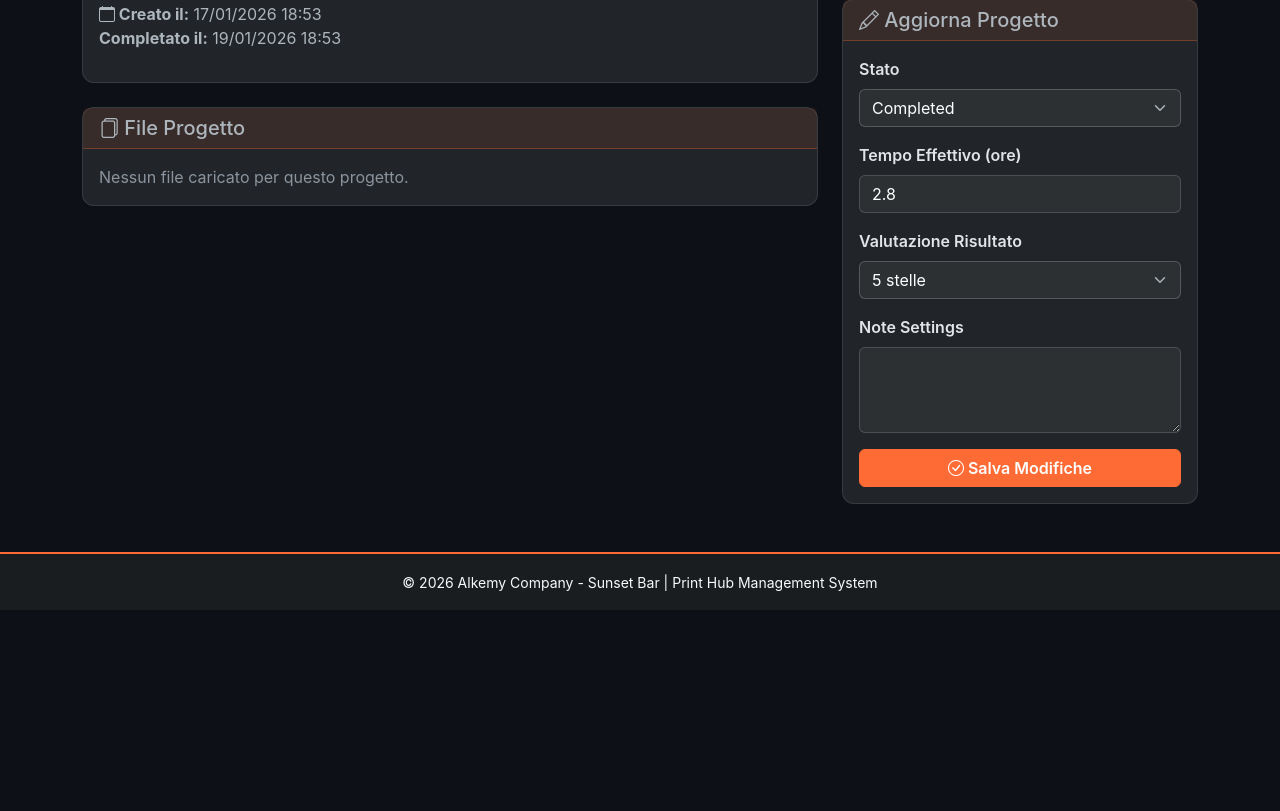
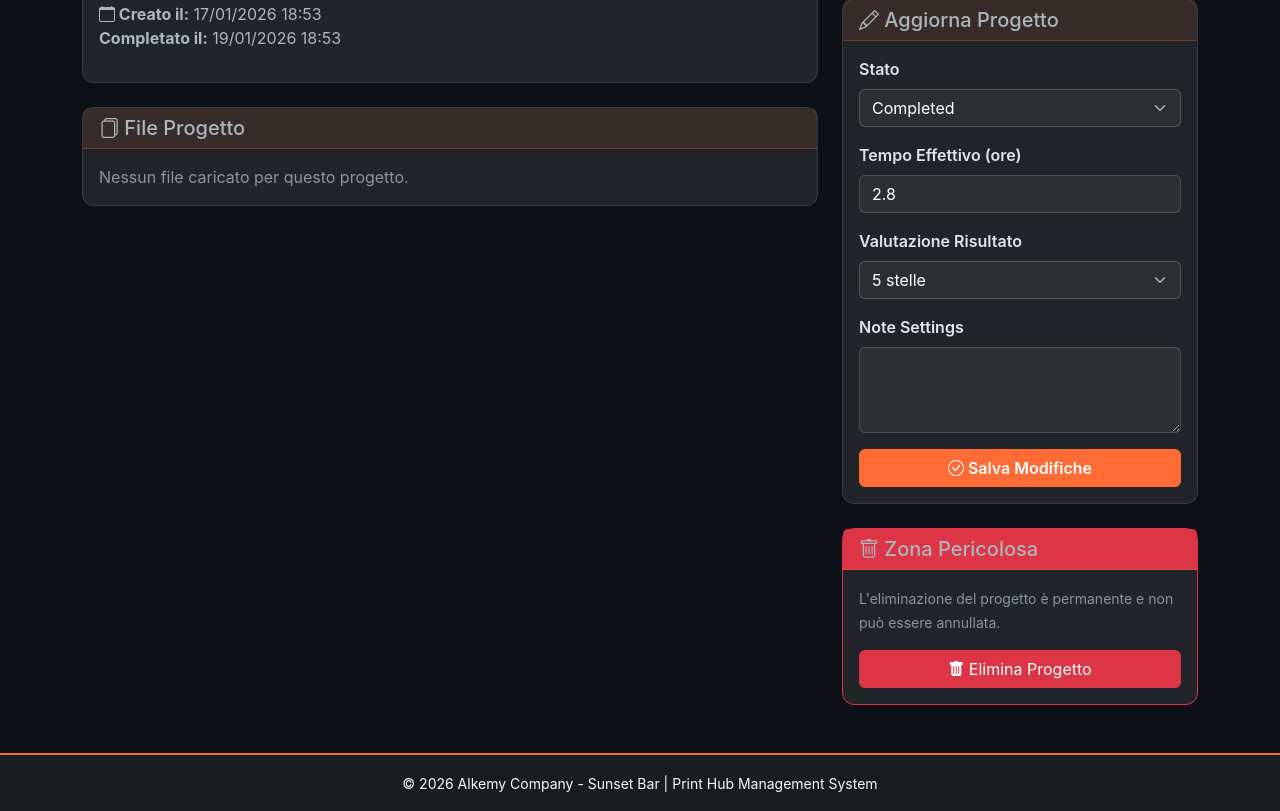
Before and after one commit to hunz88/gestionale-ordini-v2, a Flask app: page /projects/1 in a window 1280 px wide. Shown: the part 432-1243 px from the top of the page. Before the commit the page ends 1042 px from the top, so only its background shows below. Run offline with Flask 3, Linux system fonts and the light colour scheme; some libraries are stand-ins or nearby versions.

Commit message:
feat: Add delete functionality for projects and materials
Added features:
- Delete project route with confirmation dialog
- Delete material route with validation (checks if used in projects)
- Delete button in project detail page (danger zone)
- Delete button in materials list
- Confirmation prompts to prevent accidental deletions

Safety features:
- Material deletion blocked if used in any projects
- JavaScript confirmation before deletion
- Cascade delete for associated voice notes

https://claude.ai/code/session_01CD6VzEnZFibdwZWanbtbNB

```diff
--- a/app.py
+++ b/app.py
@@ -244,6 +244,24 @@ def update_project(project_id):
     return redirect(url_for('project_detail', project_id=project_id))
 
 
+@app.route('/projects/<int:project_id>/delete', methods=['POST'])
+def delete_project(project_id):
+    """Delete project"""
+    project = Project.query.get_or_404(project_id)
+
+    try:
+        # Delete associated voice notes (will cascade automatically due to relationship)
+        db.session.delete(project)
+        db.session.commit()
+        flash('Progetto eliminato con successo!', 'success')
+        return redirect(url_for('dashboard'))
+
+    except Exception as e:
+        db.session.rollback()
+        flash(f'Errore nell\'eliminazione: {str(e)}', 'danger')
+        return redirect(url_for('project_detail', project_id=project_id))
+
+
 @app.route('/projects/<int:project_id>/voice-note', methods=['POST'])
 def add_voice_note(project_id):
     """Add voice note to project"""
@@ -341,6 +359,29 @@ def update_material(material_id):
     except Exception as e:
         db.session.rollback()
         flash(f'Errore: {str(e)}', 'danger')
+
+    return redirect(url_for('materials'))
+
+
+@app.route('/materials/<int:material_id>/delete', methods=['POST'])
+def delete_material(material_id):
+    """Delete material"""
+    material = Material.query.get_or_404(material_id)
+
+    try:
+        # Check if material is used in any projects
+        projects_using = Project.query.filter_by(material_id=material_id).count()
+        if projects_using > 0:
+            flash(f'Impossibile eliminare: {projects_using} progetti usano questo materiale!', 'danger')
+            return redirect(url_for('materials'))
+
+        db.session.delete(material)
+        db.session.commit()
+        flash('Materiale eliminato con successo!', 'success')
+
+    except Exception as e:
+        db.session.rollback()
+        flash(f'Errore nell\'eliminazione: {str(e)}', 'danger')
 
     return redirect(url_for('materials'))
 
--- a/templates/project_detail.html
+++ b/templates/project_detail.html
@@ -204,6 +204,24 @@
                 </form>
             </div>
         </div>
+
+        <!-- Delete Project -->
+        <div class="card bg-alkemy-card border-danger mb-4">
+            <div class="card-header bg-danger">
+                <h5 class="mb-0"><i class="bi bi-trash"></i> Zona Pericolosa</h5>
+            </div>
+            <div class="card-body">
+                <p class="text-muted mb-3">
+                    <small>L'eliminazione del progetto è permanente e non può essere annullata.</small>
+                </p>
+                <form method="POST" action="{{ url_for('delete_project', project_id=project.id) }}"
+                      onsubmit="return confirm('Sei sicuro di voler eliminare questo progetto? Questa azione NON può essere annullata!');">
+                    <button type="submit" class="btn btn-danger w-100">
+                        <i class="bi bi-trash-fill"></i> Elimina Progetto
+                    </button>
+                </form>
+            </div>
+        </div>
     </div>
 </div>
 {% endblock %}
```
Also changed, not shown: templates/materials.html (+8 -0 lines).
